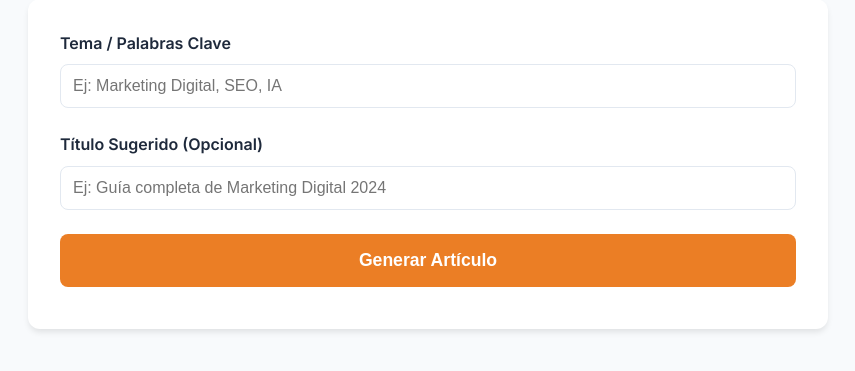
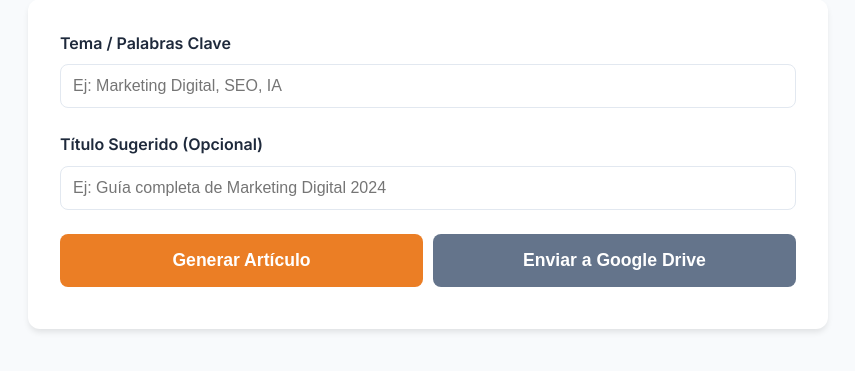
Before and after one commit to franciscovaleromartin/redactor, a Flask app: page / in a window 1280 px wide. Shown: the part 218-589 px from the top of the page, without its empty margins (212-1067 px from the left). Run offline with Flask 3, Linux system fonts and the light colour scheme; some libraries are stand-ins or nearby versions.

Commit message:
Ajustes varios

```diff
--- a/static/script.js
+++ b/static/script.js
@@ -96,7 +96,7 @@ document.addEventListener('DOMContentLoaded', () => {
                             articleContent.innerHTML = data.final_article;
                             btnText.textContent = '¡Completado!';
                             resultsSection.style.display = 'block';
-                            document.getElementById('sendToDriveBtn').style.display = 'inline-block';
+                            document.getElementById('sendToDriveBtn').disabled = false;
 
                             resultsSection.scrollIntoView({ behavior: 'smooth' });
                         }
--- a/templates/index.html
+++ b/templates/index.html
@@ -31,14 +31,15 @@
                             placeholder="Ej: Guía completa de Marketing Digital 2024" value="{{ title }}">
                     </div>
 
+                    <div class="button-group" style="display: flex; gap: 10px; align-items: center; margin-top: 20px;">
                         <button type="submit" id="generateBtn">
                             <span class="btn-text">Generar Artículo</span>
                             <span class="loader" style="display: none;"></span>
                         </button>
-                    <button type="button" id="sendToDriveBtn" class="secondary-btn"
-                        style="display: none; margin-left: 10px;">
+                        <button type="button" id="sendToDriveBtn" class="secondary-btn" disabled>
                             Enviar a Google Drive
                         </button>
+                    </div>
                     <div id="driveStatus" style="margin-top: 10px;"></div>
                 </form>
             </section>
```
Lines whose indentation alone changed are shown as unchanged.
